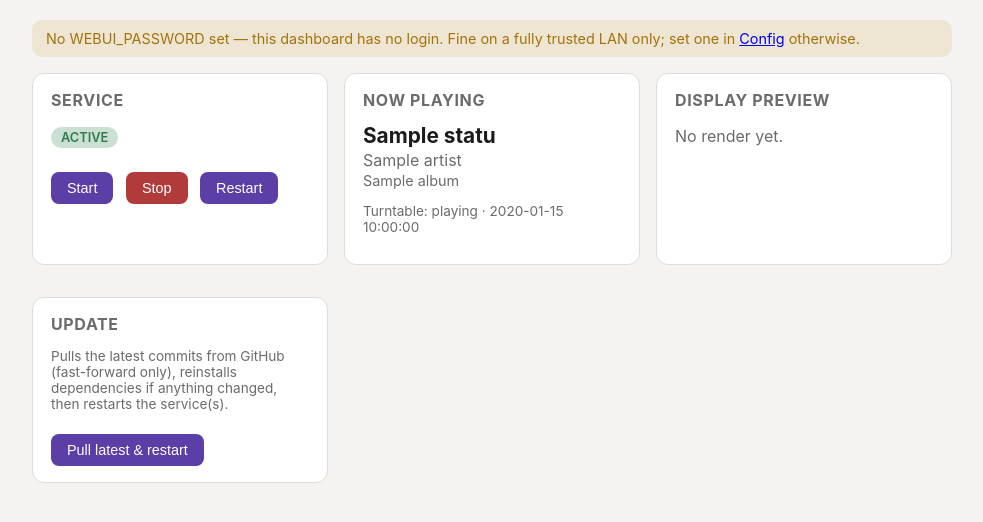
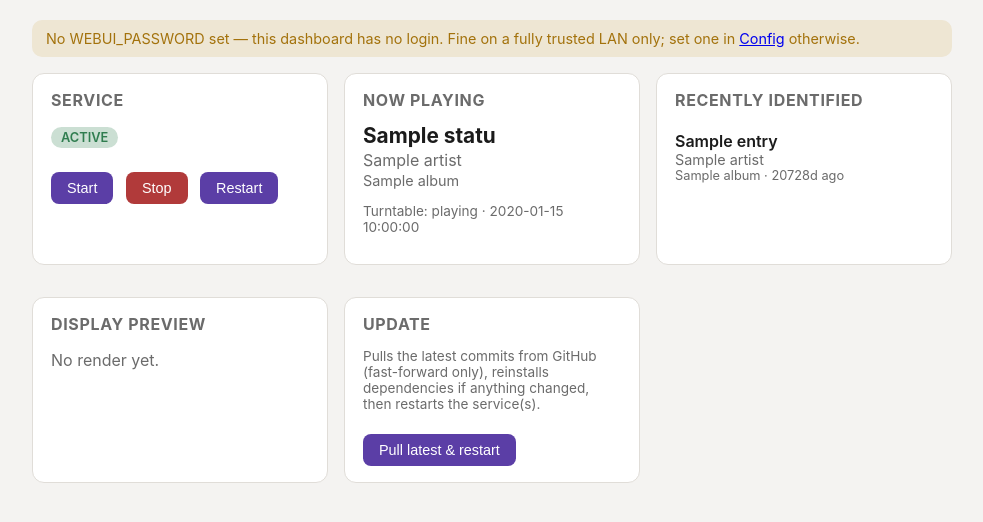
Before and after one commit to joecan2/Groove-Tracker, a Flask app: template groove_tracker/webui/templates/dashboard.html in a window 1280 px wide. Shown: the part 50-572 px from the top of the page, without its empty margins (148-1131 px from the left). Run offline with Flask 3, Linux system fonts and the light colour scheme; the template is opened without the code that fills it: most values are stand-ins (such as "Sample title", 1, 10 or a date in 2020); parts of the project's set-up code (start-up, migrations or seed data) failed here and were passed over.

Commit message:
Add "Recently identified" history to the web dashboard
New status.append_history()/read_history() keep a rolling, newest-first
log of distinct recognized songs (.state/history.json, capped at
config.HISTORY_MAX_ENTRIES, default 5). main.py logs an entry only when
a genuinely new song starts rendering, and skips an exact repeat of the
most recent entry so a service restart mid-song doesn't re-log it as a
new track.

Dashboard gets a new card listing them (title/artist/album, owned
star, time-ago), server-rendered on load and refreshed via the existing
5s status poll.

Co-Authored-By: Claude Sonnet 5 <noreply@anthropic.com>

```diff
--- a/groove_tracker/config.py
+++ b/groove_tracker/config.py
@@ -162,3 +162,8 @@ WEBUI_SECRET_KEY = os.getenv("WEBUI_SECRET_KEY", "")
 STATE_DIR = os.path.join(os.path.dirname(__file__), "..", ".state")
 STATUS_PATH = os.path.join(STATE_DIR, "status.json")
 DISPLAY_PREVIEW_PATH = os.path.join(STATE_DIR, "now_playing.png")
+
+# Rolling log of recently recognized songs (newest first), for the web
+# UI's "Recently identified" list -- see status.py's append_history().
+HISTORY_PATH = os.path.join(STATE_DIR, "history.json")
+HISTORY_MAX_ENTRIES = int(os.getenv("HISTORY_MAX_ENTRIES", "5"))
--- a/groove_tracker/main.py
+++ b/groove_tracker/main.py
@@ -111,6 +111,7 @@ def process_once(state=None):
 
         display.render_now_playing(song["artist"], song["title"], album, owned=owned, art_url=art_url)
         print("Display updated.", flush=True)
+        status.append_history(song, owned)
 
         try:
             home_assistant.set_now_playing(song["artist"], song["title"], album, owned=owned, art_url=art_url)
--- a/groove_tracker/webui/app.py
+++ b/groove_tracker/webui/app.py
@@ -67,6 +67,7 @@ def create_app():
         return render_template(
             "dashboard.html",
             status=status.read_status(),
+            history=status.read_history(),
             service_status=service_control.get_status(),
             password_configured=_password_configured(),
             preview_exists=os.path.exists(config.DISPLAY_PREVIEW_PATH),
@@ -80,6 +81,7 @@ def create_app():
         return jsonify({
             **status.read_status(),
             "service_status": service_control.get_status(),
+            "history": status.read_history(),
         })
 
     @app.get("/preview.png")
--- a/groove_tracker/webui/static/style.css
+++ b/groove_tracker/webui/static/style.css
@@ -152,6 +152,20 @@ button:hover { filter: brightness(1.08); }
   image-rendering: pixelated;
 }
 
+.history-list {
+  list-style: none;
+  margin: 0;
+  padding: 0;
+}
+.history-list li {
+  padding: 8px 0;
+  border-bottom: 1px solid var(--border);
+}
+.history-list li:last-child { border-bottom: none; }
+.history-title { display: block; font-weight: 600; }
+.history-artist { display: block; color: var(--muted); font-size: 0.9rem; }
+.history-meta { display: block; color: var(--muted); font-size: 0.8rem; }
+
 #log-box {
   background: #0d0d0f;
   color: #d7d7d7;
--- a/groove_tracker/webui/templates/dashboard.html
+++ b/groove_tracker/webui/templates/dashboard.html
@@ -42,6 +42,24 @@
   </div>
 
   <div class="card">
+    <h2>Recently identified</h2>
+    <ul id="history-list" class="history-list">
+      {% for entry in history %}
+        <li>
+          <span class="history-title">{{ entry.title }}</span>
+          <span class="history-artist">{{ entry.artist }}</span>
+          <span class="history-meta">
+            <span class="history-album">{{ entry.album or "" }}</span>{{ " ★" if entry.owned else "" }} &middot;
+            <span class="history-ago" data-recognized-at="{{ entry.recognized_at }}"></span>
+          </span>
+        </li>
+      {% else %}
+        <li class="muted">Nothing recognized yet.</li>
+      {% endfor %}
+    </ul>
+  </div>
+
+  <div class="card">
     <h2>Display preview</h2>
     {% if preview_exists %}
       <img id="preview-img" class="preview" src="{{ url_for('preview') }}" alt="Current display contents">
@@ -69,6 +87,43 @@ function timeAgo(epochSeconds) {
   return `updated ${Math.round(secs / 3600)}h ago`;
 }
 
+// Short form ("2m ago", no "updated" prefix) for the history list, where
+// the label would otherwise repeat redundantly 5 times in a row.
+function shortTimeAgo(epochSeconds) {
+  if (!epochSeconds) return "";
+  const secs = Math.max(0, Math.round(Date.now() / 1000 - epochSeconds));
+  if (secs < 60) return `${secs}s ago`;
+  if (secs < 3600) return `${Math.round(secs / 60)}m ago`;
+  if (secs < 86400) return `${Math.round(secs / 3600)}h ago`;
+  return `${Math.round(secs / 86400)}d ago`;
+}
+
+function renderHistory(history) {
+  const list = document.getElementById("history-list");
+  if (!history || !history.length) {
+    list.innerHTML = '<li class="muted">Nothing recognized yet.</li>';
+    return;
+  }
+  list.innerHTML = history.map(entry => `
+    <li>
+      <span class="history-title"></span>
+      <span class="history-artist"></span>
+      <span class="history-meta">
+        <span class="history-album"></span>${entry.owned ? " ★" : ""} &middot;
+        <span class="history-ago">${shortTimeAgo(entry.recognized_at)}</span>
+      </span>
+    </li>
+  `).join("");
+  // Set text via textContent (not interpolated into the HTML string
+  // above) so a song/artist/album containing "<" or "&" can't break the
+  // markup or inject anything -- this data came from AudD, not from us.
+  list.querySelectorAll("li").forEach((li, i) => {
+    li.querySelector(".history-title").textContent = history[i].title;
+    li.querySelector(".history-artist").textContent = history[i].artist;
+    li.querySelector(".history-album").textContent = history[i].album || "";
+  });
+}
+
 async function refresh() {
   try {
     const res = await fetch("{{ url_for('api_status') }}");
@@ -90,6 +145,7 @@ async function refresh() {
       data.playing === null ? "" : `Turntable: ${data.playing ? "playing" : "silent"} ·`;
     card.querySelector('[data-role="error-msg"]').textContent = data.error || "";
     document.getElementById("updated-ago").textContent = timeAgo(data.updated_at);
+    renderHistory(data.history);
 
     const img = document.getElementById("preview-img");
     if (img) img.src = "{{ url_for('preview') }}?t=" + Date.now();
@@ -97,6 +153,14 @@ async function refresh() {
     // A blip in the poll shouldn't spam the console every 5s.
   }
 }
+
+// The server-rendered history list on first page load already has the
+// right title/artist/album text (Jinja filled those in) -- it's only the
+// "X ago" times that need JS, since those depend on the viewer's clock.
+document.querySelectorAll("#history-list .history-ago").forEach(el => {
+  el.textContent = shortTimeAgo(parseFloat(el.dataset.recognizedAt));
+});
+
 setInterval(refresh, 5000);
 </script>
 {% endblock %}
```
Also changed, not shown: CLAUDE.md (+11 -0 lines), groove_tracker/status.py (+52 -0 lines), tests/test_status.py (+51 -0 lines).
